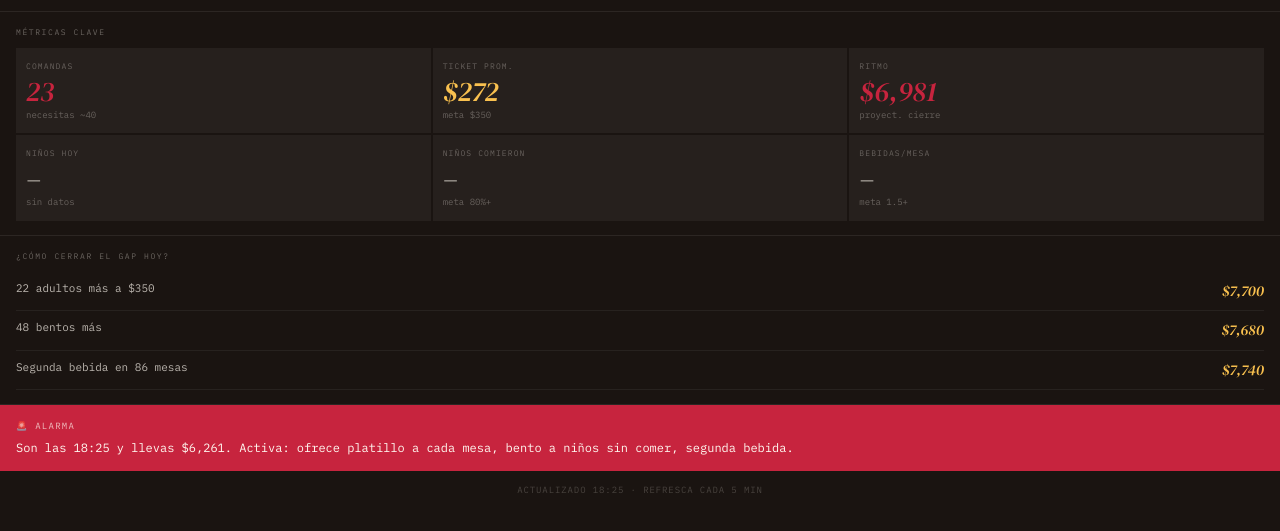
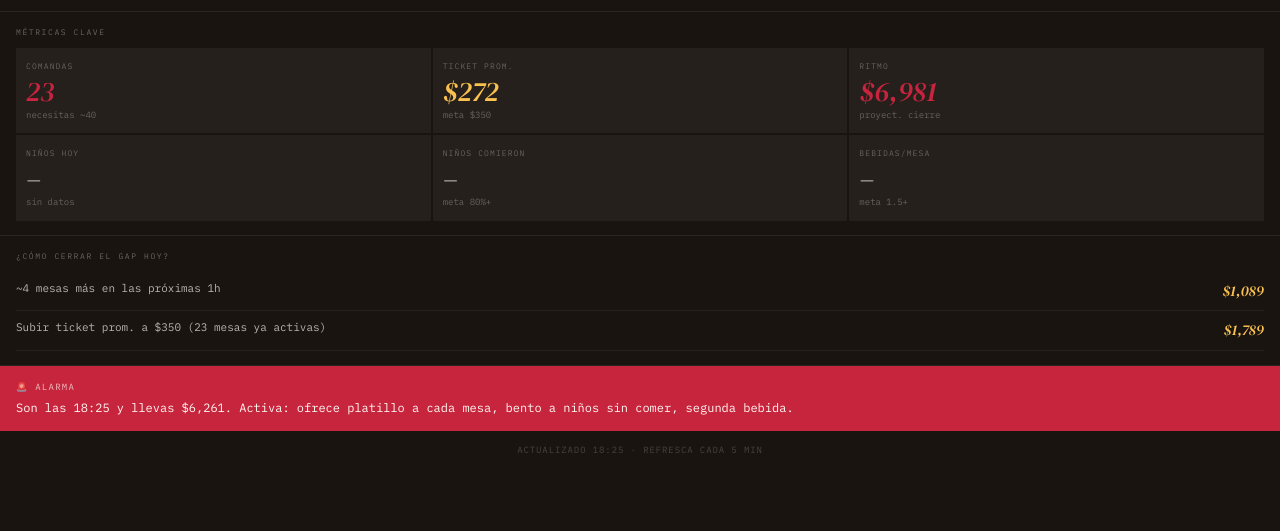
Before and after one commit to ruben668/canica-web, a plain HTML site: page dashboard.html in a window 1280 px wide. Shown: the part 203-734 px from the top of the page. Drawn offline with Linux system fonts and the light colour scheme.

Commit message:
fix: gap calculator — realistic levers based on actual day size, not abstract math

```diff
--- a/dashboard.html
+++ b/dashboard.html
@@ -242,17 +242,31 @@ async function load() {
       el('drinks').className = 'metric-value neutral';
     }
 
-    // Gap section
+    // Gap section — realistic levers based on actual day size
     if (gap>500) {
       el('gap-section').style.display='block';
-      const adultsNeeded = Math.round(gap/350);
-      const bentoConv = Math.round(gap/160);
-      const drinks2 = Math.round(gap/90);
-      el('gap-items').innerHTML = `
-        <div class="gap-item"><span class="gap-label">${adultsNeeded} adulto${adultsNeeded>1?'s':''} más a $350</span><span class="gap-val">${fmt(adultsNeeded*350)}</span></div>
-        <div class="gap-item"><span class="gap-label">${bentoConv} bento${bentoConv>1?'s':''} más</span><span class="gap-val">${fmt(bentoConv*160)}</span></div>
-        <div class="gap-item"><span class="gap-label">Segunda bebida en ${drinks2} mesa${drinks2>1?'s':''}</span><span class="gap-val">${fmt(drinks2*90)}</span></div>
-      `;
+      // Pick the single most impactful lever given current day size
+      const remainingHours = Math.max(19.5 - (now.getHours() + now.getMinutes()/60), 0);
+      const realisticMoreTickets = Math.min(Math.round(remainingHours * 4), Math.round(gap/avgTicket||gap/350));
+      const realisticMoreRevenue = realisticMoreTickets * (avgTicket||350);
+
+      let gapHtml = '';
+      if (remainingHours > 1) {
+        // Main lever: more tables
+        gapHtml += `<div class="gap-item"><span class="gap-label">~${realisticMoreTickets} mesas más en las próximas ${Math.round(remainingHours)}h</span><span class="gap-val">${fmt(Math.min(realisticMoreRevenue, gap))}</span></div>`;
+      }
+      // Upsell lever: based on current tickets
+      if (tickets > 0 && avgTicket < 350) {
+        const upsellGain = Math.round(tickets * (350 - avgTicket));
+        gapHtml += `<div class="gap-item"><span class="gap-label">Subir ticket prom. a $350 (${tickets} mesas ya activas)</span><span class="gap-val">${fmt(Math.min(upsellGain, gap))}</span></div>`;
+      }
+      // Bento lever: only if kids data exists and is meaningful
+      if (ludoQty > 0 && kidsFoodQty < ludoQty) {
+        const bentoMissed = ludoQty - kidsFoodQty;
+        const bentoGain = bentoMissed * 160;
+        gapHtml += `<div class="gap-item"><span class="gap-label">${bentoMissed} niño${bentoMissed>1?'s':''} sin bento aún</span><span class="gap-val">${fmt(Math.min(bentoGain, gap))}</span></div>`;
+      }
+      el('gap-items').innerHTML = gapHtml || `<div class="gap-item"><span class="gap-label">Activa upsell en mesas actuales</span><span class="gap-val">${fmt(gap)}</span></div>`;
     }
 
     // Items
```
